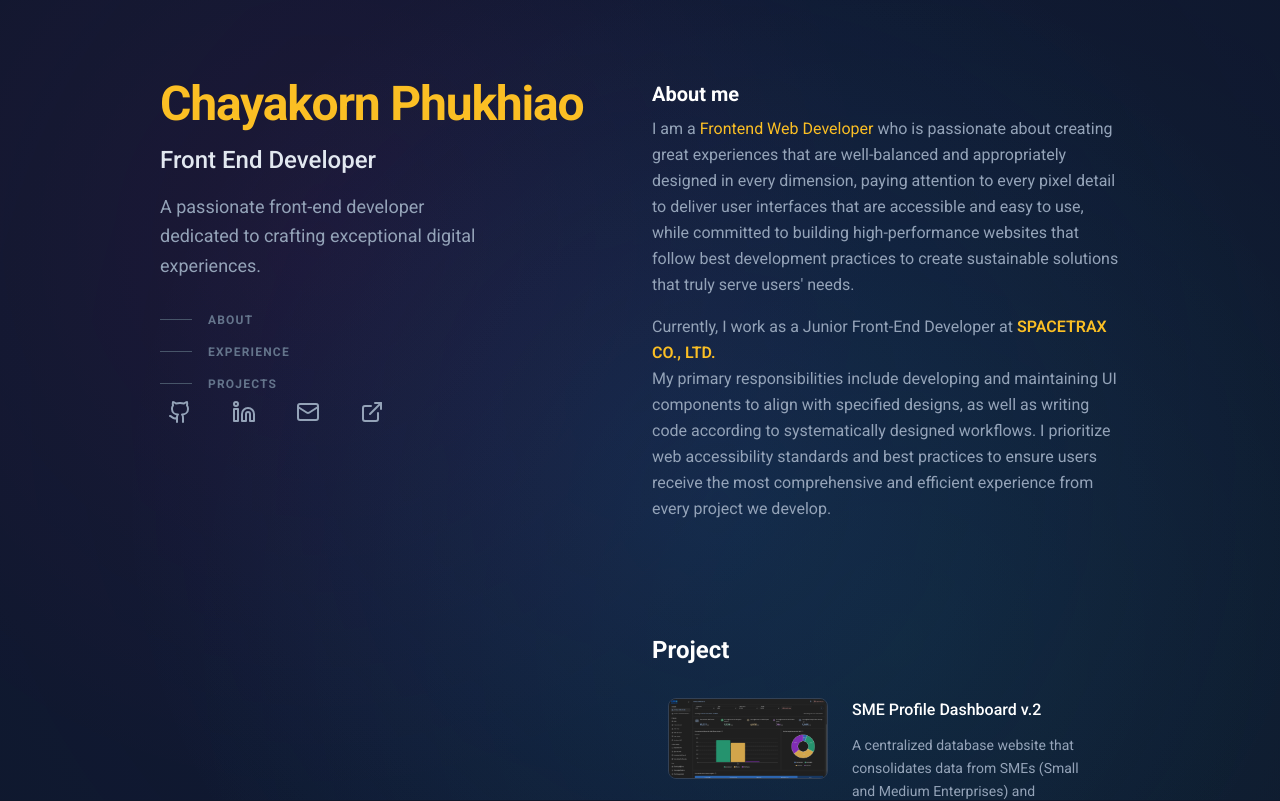
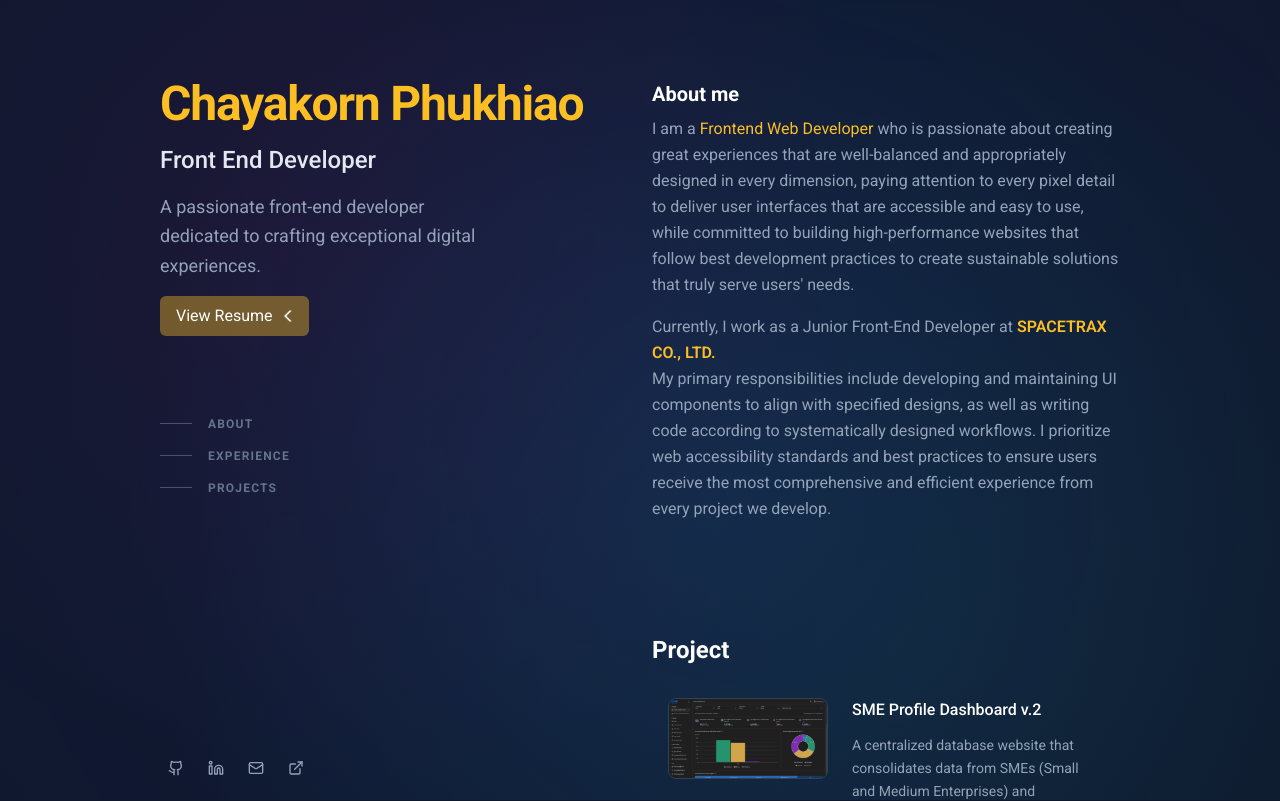
Before and after one commit to iSusBxnk/Portfolio, a Next.js app: page / in a window 1280 px wide. Shown: the top 801 px of the page. Built offline with nearby package versions, Linux system fonts and the light colour scheme.

Commit message:
fix profile ui

```diff
--- a/src/app/components/background.tsx
+++ b/src/app/components/background.tsx
@@ -35,7 +35,7 @@ export function AnimatedBackground({ children, className = "" }: AnimatedBackgro
   return (
     <div
       ref={backgroundRef}
-      className={`min-h-screen w-full relative overflow-hidden ${className}`}
+      className={`min-h-screen w-full relative  ${className}`}
     >
       {/* พื้นหลัง layer 1 */}
       <div className="fixed inset-0 bg-slate-900 pointer-events-none z-0" />
--- a/src/app/content/profile/page.tsx
+++ b/src/app/content/profile/page.tsx
@@ -1,8 +1,10 @@
 "use client"
 
-import { Github, Linkedin, Mail, ExternalLink } from "lucide-react"
+import { Github, Linkedin, Mail, ExternalLink, ChevronDown } from "lucide-react"
 import { useEffect, useState } from "react"
 import Link from "next/link"
+import ResumeFile from './smeprofile.png';
+
 export default function ProfileSidebar() {
   const [bounceClass, setBounceClass] = useState("")
 
@@ -31,16 +33,25 @@ export default function ProfileSidebar() {
 
   return (
     <>
-      <div className="space-y-8">
-        <div className="space-y-4">
+      <div className="flex flex-col justify-between gap-64">
+        <div className="">
+          <div className="flex flex-col space-y-4 mb-20">
             <Link href="#about" className="text-4xl lg:text-5xl font-bold text-amber-400 tracking-tight">Chayakorn Phukhiao</Link>
             <h2 className="text-xl lg:text-2xl font-medium text-slate-200">Front End Developer</h2>
             <p className="text-slate-400 text-lg leading-relaxed max-w-xs">
               A passionate front-end developer dedicated to crafting exceptional digital experiences.
             </p>
+            <Link
+              href={"#"}
+              className="flex items-center text-white bg-amber-400/40 rounded-md px-4 py-2 w-fit"
+            >
+              View Resume
+              <span className="inline-block rotate-90">
+                <ChevronDown size={20} className="animate-bounce " />
+              </span>
+            </Link>
           </div>
-
-        <nav className="space-y-4">
+          <div className="min-h-full hidden md:block space-y-4">
             <button
               onClick={() => scrollToSection("about")}
               className="group flex items-center space-x-4 text-slate-500 hover:text-slate-200 transition-colors duration-200"
@@ -62,23 +73,28 @@ export default function ProfileSidebar() {
               <div className="h-px w-8 bg-slate-600 group-hover:w-16 group-hover:bg-slate-200 transition-all duration-200"></div>
               <span className="text-xs font-bold uppercase tracking-widest">Projects</span>
             </button>
-        </nav>
+          </div>
         </div>
 
-      <div className="flex space-x-6">
+
+        <div className="flex space-x-2">
           <button className="p-2 text-slate-400 hover:text-slate-200 transition-colors duration-200">
-          <Github className="h-6 w-6" />
+            <Github className="h-4 w-4" />
           </button>
           <button className="p-2 text-slate-400 hover:text-slate-200 transition-colors duration-200">
-          <Linkedin className="h-6 w-6" />
+            <Linkedin className="h-4 w-4" />
           </button>
           <button className="p-2 text-slate-400 hover:text-slate-200 transition-colors duration-200">
-          <Mail className="h-6 w-6" />
+            <Mail className="h-4 w-4" />
           </button>
           <button className="p-2 text-slate-400 hover:text-slate-200 transition-colors duration-200">
-          <ExternalLink className="h-6 w-6" />
+            <ExternalLink className="h-4 w-4" />
           </button>
         </div>
+      </div>
+
+
+
     </>
   )
 }
--- a/src/app/page.tsx
+++ b/src/app/page.tsx
@@ -6,13 +6,13 @@ import Toggle from "./components/theme-toggle"
 export default function Home() {
   return (
     <AnimatedBackground>
-      <div className="container mx-auto px-20 min-h-screen flex flex-col md:flex-row gap-6 py-8 md:py-20">
-        <div className="sticky top-20 w-1/2 lg:w-full h-full pl-20">
+      <div className="md:container md:mx-auto px-4 md:px-20 min-h-screen flex flex-col md:flex-row gap-6 py-20">
+        <div className="w-full md:sticky top-20 md:w-1/2 lg:w-full h-full md:pl-20">
           <ProfileSidebar />
           {/* <Toggle />  */}
         </div>
 
-        <div className="w-1/2 lg:w-full pr-20">
+        <div className="w-full md:w-1/2 lg:w-full md:pr-20">
           <ContentSection />
         </div>
       </div>
```
Lines whose indentation alone changed are shown as unchanged.
